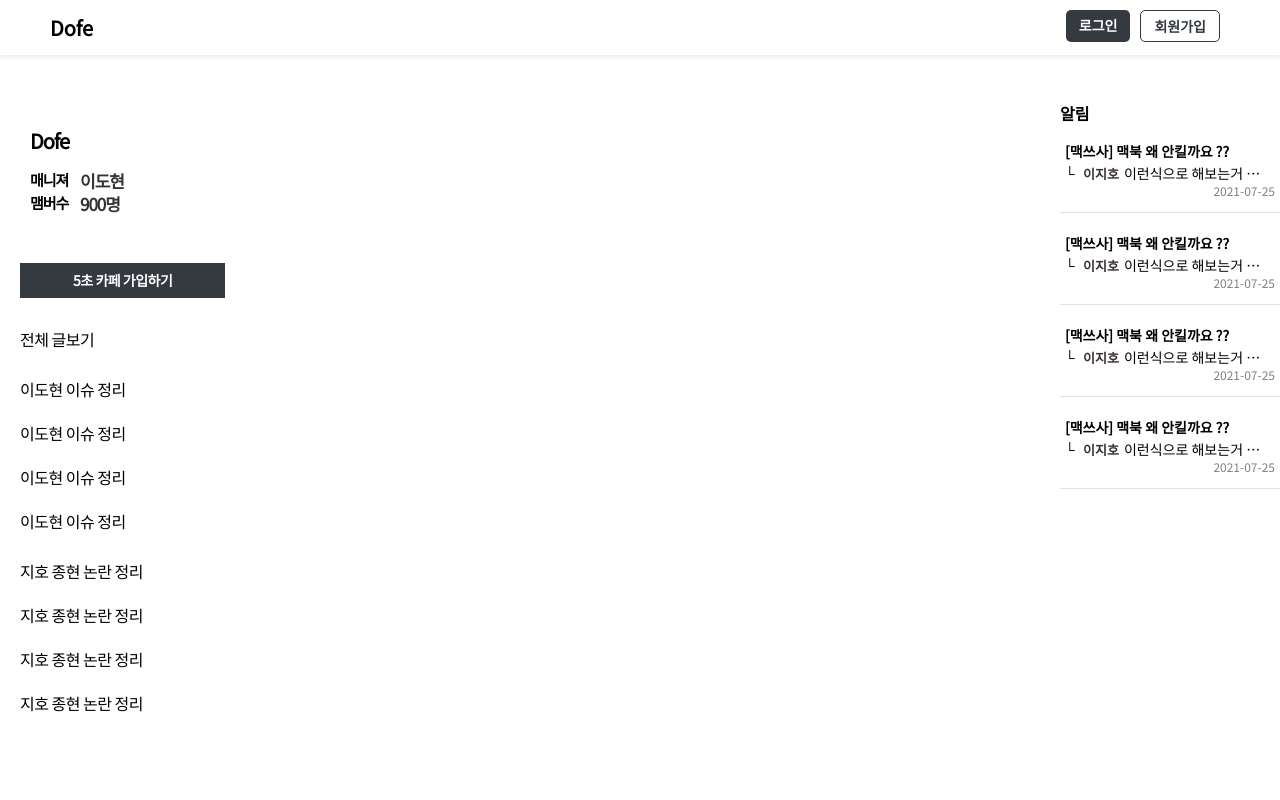
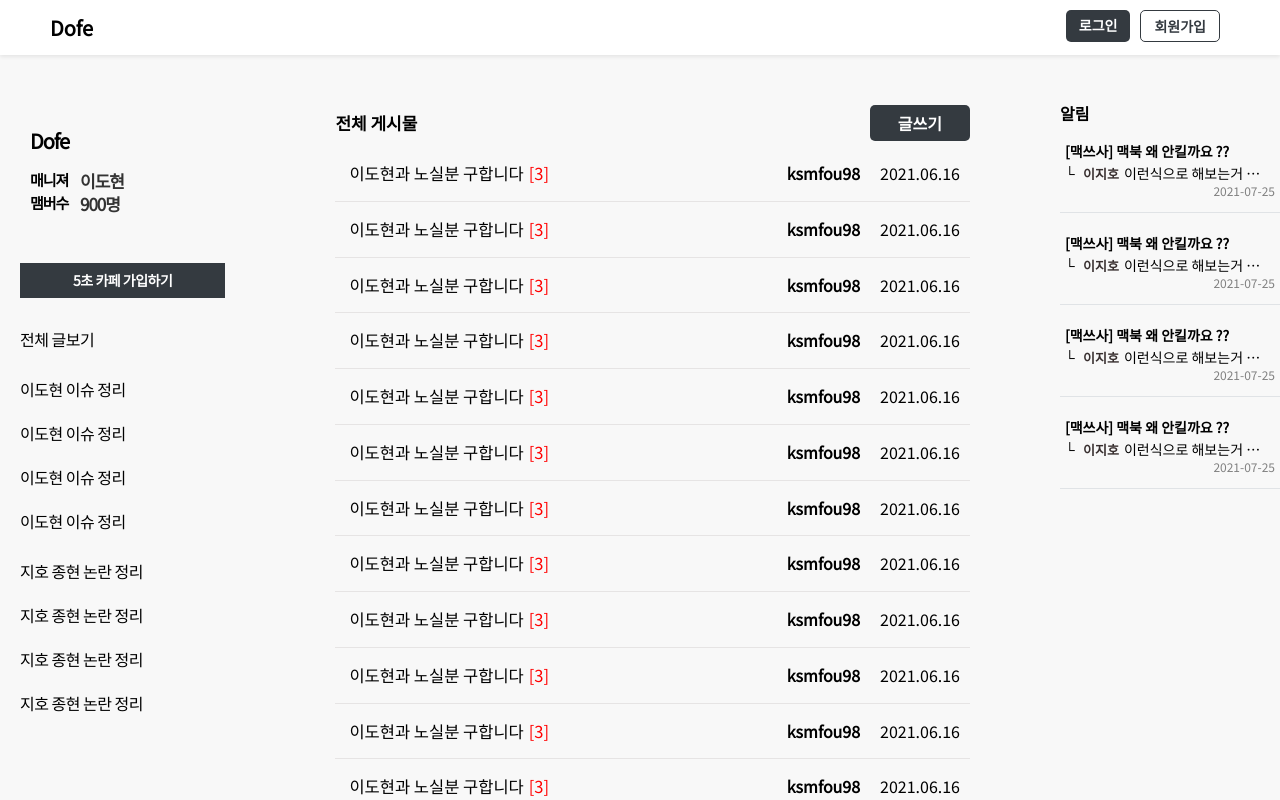
Before and after one commit to ksmfou98/cafe, a React (Create React App) app in the folder client/: page /cafe/dofe in a window 1280 px wide. Shown: the top 800 px of the page. Built offline with nearby package versions, Linux system fonts and the light colour scheme.

Commit message:
Fix : 카페 라우터 변경

```diff
--- a/client/src/App.tsx
+++ b/client/src/App.tsx
@@ -13,7 +13,7 @@ function App() {
         <Route component={LandingPage} exact path="/" />
         <Route component={LoginPage} exact path="/login" />
         <Route component={RegisterPage} exact path="/join" />
-        <Route path="/:cafe" component={CafePage} />
+        <Route path="/cafe/:cafe" component={CafePage} />
       </Switch>
     </>
   );
--- a/client/src/components/AllCafeList/index.tsx
+++ b/client/src/components/AllCafeList/index.tsx
@@ -12,7 +12,7 @@ const AllCafeList = () => {
 
           <ul className="all-cafe-list">
             <li>
-              <a href="/dofe" className="link">
+              <a href="/cafe/dofe" className="link">
                 <div className="thumb-info-type">
                   <div className="wrap-thumb">
                     <img src="" alt="" className="img-thumb" />
--- a/client/src/components/AllCafeList/styles.scss
+++ b/client/src/components/AllCafeList/styles.scss
@@ -11,7 +11,6 @@
       position: relative;
       width: 100%;
       margin: 0 auto;
-      background-color: #fff;
       .wrap-tit {
         margin-bottom: 13px;
         position: relative;
--- a/client/src/components/BoardList/index.tsx
+++ b/client/src/components/BoardList/index.tsx
@@ -7,7 +7,7 @@ const BoardList = () => {
     <div id="BoardList">
       <div className="list-title">
         <h3 className="title">전체 게시물</h3>
-        <Link to="/dofe/write" className="title-btn">
+        <Link to="/cafe/dofe/write" className="title-btn">
           글쓰기
         </Link>
       </div>
@@ -17,7 +17,7 @@ const BoardList = () => {
             <tbody>
               <tr>
                 <td className="subject">
-                  <Link className="link" to="/dofe/post/1">
+                  <Link className="link" to="/cafe/dofe/post/1">
                     이도현과 노실분 구합니다
                     <span className="comment">[3]</span>
                   </Link>
--- a/client/src/components/CafeInfoBox/index.tsx
+++ b/client/src/components/CafeInfoBox/index.tsx
@@ -12,7 +12,7 @@ const CafeInfoBox = () => {
         </div>
 
         <div className="cafe-btn">
-          <Link to="/dofe/join" className="cafe-join">
+          <Link to="/cafe/dofe/join" className="cafe-join">
             5초 카페 가입하기
           </Link>
         </div>
--- a/client/src/components/MyCafeList/index.tsx
+++ b/client/src/components/MyCafeList/index.tsx
@@ -12,12 +12,6 @@ const MyCafeList = () => {
                 <a href="#" className="list-item">
                   내 카페
                   <span className="num-item">1</span>
-                </a>
-              </li>
-              <li className="list">
-                <a href="#" className="list-item">
-                  즐겨 찾는 카페
-                  <span className="num-item">0</span>
                 </a>
               </li>
             </ul>
--- a/client/src/components/MyCafeList/styles.scss
+++ b/client/src/components/MyCafeList/styles.scss
@@ -1,6 +1,5 @@
 .cafe-list {
   padding: 50px 0 40px;
-  background-color: #f8f8f8;
   overflow: hidden;
   .inner-mycafe {
     position: relative;
@@ -19,7 +18,7 @@
           margin-left: 20px;
           .list-item {
             font-size: 20px;
-            color: #999;
+            color: #000;
             text-decoration: none;
             cursor: pointer;
             .num-item {
--- a/client/src/components/PostDetail/index.tsx
+++ b/client/src/components/PostDetail/index.tsx
@@ -8,7 +8,7 @@ const PostDetail = () => {
       <div id="PostDetail">
         <div className="list-title">
           <h3 className="title">카페 글 보기</h3>
-          <Link to="/dofe" className="title-btn">
+          <Link to="/cafe/dofe" className="title-btn">
             목록
           </Link>
         </div>
--- a/client/src/index.scss
+++ b/client/src/index.scss
@@ -8,6 +8,7 @@ body {
   -moz-osx-font-smoothing: grayscale;
   box-sizing: border-box; /* 엘리먼트의 box-sizing 값을 border box로 설정*/
   min-height: 100%;
+  background-color: #f8f8f8;
   padding-top: 55px;
 }
 
--- a/client/src/pages/CafePage/index.tsx
+++ b/client/src/pages/CafePage/index.tsx
@@ -24,10 +24,10 @@ const CafePage = () => {
             <CafeMenuBox />
           </div>
           <div className="cafe-content">
-            <Route path="/:cafe/join" exact component={CafeJoinForm} />
-            <Route path="/:cafe/write" exact component={PostWriteForm} />
-            <Route path="/:cafe/post/:postid" exact component={PostDetail} />
-            <Route path="/:cafe" exact component={BoardList} />
+            <Route path="/cafe/:cafe/join" exact component={CafeJoinForm} />
+            <Route path="/cafe/:cafe/write" exact component={PostWriteForm} />
+            <Route path="/cafe/:cafe/post/:postid" exact component={PostDetail} />
+            <Route path="/cafe/:cafe" exact component={BoardList} />
           </div>
 
           <MyAlert />
```
